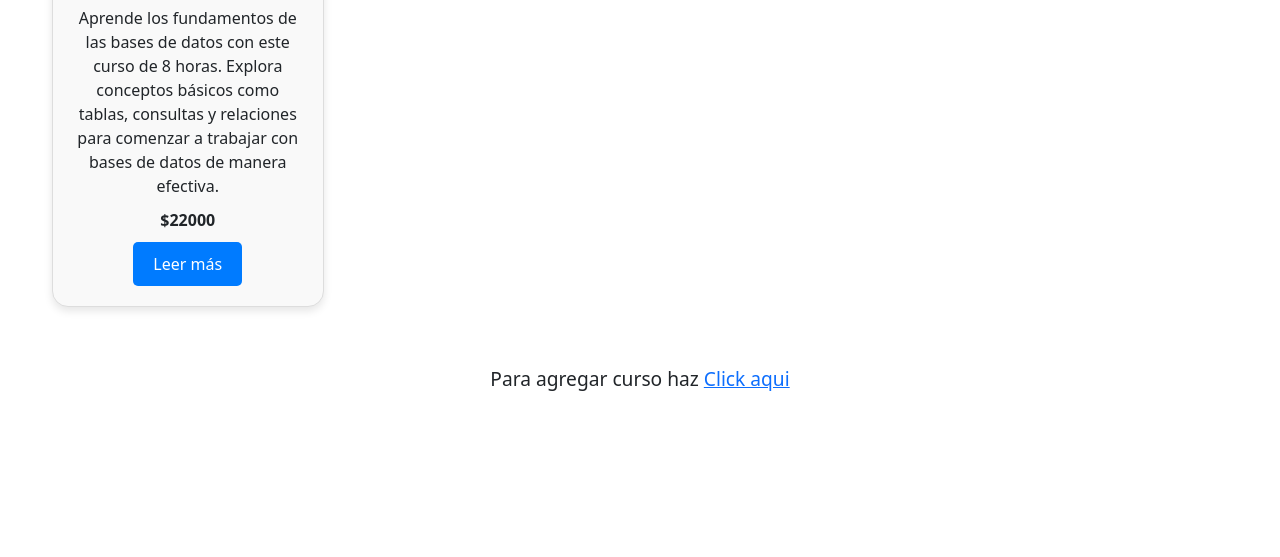
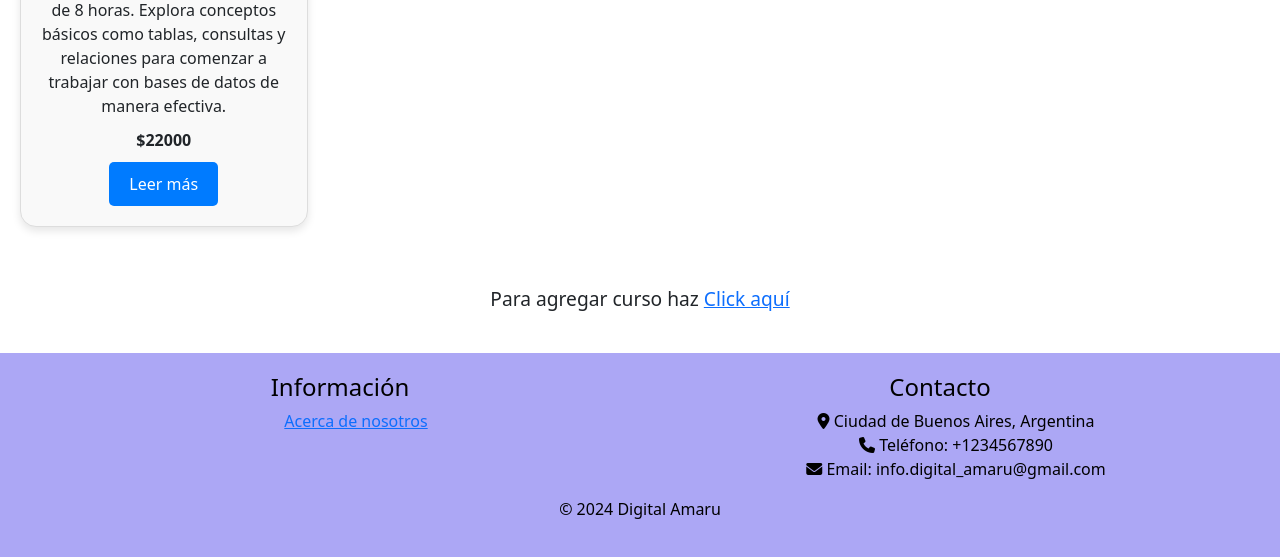
Before and after one commit to DH-Comision-07/grupo_2_digitalAmaru, a Node server app: page / in a window 1280 px wide. Shown: the part 2397-2954 px from the top of the page. Before the commit the page ends 2788 px from the top, so only its background shows below. Run offline with Node 20, Linux system fonts and the light colour scheme; some libraries are stand-ins or nearby versions.

Commit message:
subo el footer + ajustes

```diff
--- a/public/css/index.css
+++ b/public/css/index.css
@@ -171,7 +171,7 @@ body, html {
   display: flex;
   width: 100%;
   height: auto;
-  background-color: #de6266;
+  background-color: #aca7f5;
   align-items: center;
   justify-content: center;
 }
@@ -324,3 +324,24 @@ ul {
   padding: 0.5em 1em;
   border-radius: 0.5em;
 }
+
+/* Footer styles */
+.footer {
+  background-color: #aca7f5;
+  color: #000000;
+  padding: 20px 0;
+  text-align: center;
+}
+
+.footer__inner {
+  display: flex;
+  justify-content: space-between; /* alinea en los costados */
+  align-items: flex-start; /* alinacion vertical */
+  flex-wrap: wrap;
+  max-width: 1200px;
+  margin: 0 auto;
+}
+
+.footer__section {
+  flex: 1 1 45%; /* para que ajustemos el ancho de la secccion */
+  margin: 0 10px
--- a/src/views/index.ejs
+++ b/src/views/index.ejs
@@ -1,11 +1,11 @@
 <!DOCTYPE html>
 <html lang="en">
 
-<!--HEAD-->
+<!-- HEAD -->
 <%- include('./partials/head') %>
 
 <body>
-    <!--HEADER-->
+    <!-- HEADER -->
     <%- include('./partials/header') %>
 
     <main>
@@ -35,16 +35,11 @@
                 </article>
             </div>
         </div>
-    </main>
 
-    <article class="articulo-main">
+        <!-- Section de Cursos -->
         <section class="last-view">
             <h2 id="cursos" class="titular">Cursos</h2>
-
-            <p></p>
             <div class="courses-container">
-
-
                 <% for(let i = 0; i < products.length; i++) { %>
                 <div class="course">
                     <img src="<%= products[i].image %>" alt="<%= products[i].name %>">
@@ -55,24 +50,25 @@
                 </div>
                 <% } %>
             </div>
-
         </section>
 
+        <!-- Mensaje para agregar curso -->
         <div class="nuevocurso">
-            <p>Para agregar curso haz <a href="/editCreation/edit">Click aqui</a></p>
+            <p>Para agregar curso haz <a href="/editCreation/edit">Click aquí</a></p>
         </div>
+    </main>
 
+    <!-- FOOTER -->
+    <%- include('./partials/footer') %>
 
-
-    </article>
     <!-- Script para carrusel -->
     <script>
         document.addEventListener('DOMContentLoaded', function () {
             const carouselContainer = document.querySelector('.carousel-container');
             const slides = carouselContainer.querySelectorAll('.carousel-article');
-            const slideWidth = slides[0].offsetWidth; // Ancho de cada diapositiva
+            const slideWidth = slides[0].offsetWidth; // Ancho de las diapo
             let currentIndex = 0;
-            const intervalTime = 3000; // Cambia esto para ajustar la velocidad de cambio de las imágenes
+            const intervalTime = 3000; // Con esto fijas la velocidad a la que queres que pasen las img
 
             function showSlide(index) {
                 const newPosition = -index * slideWidth;
@@ -84,7 +80,7 @@
                 showSlide(currentIndex);
             }
 
-            setInterval(showNextSlide, intervalTime); // Cambiar automáticamente las imágenes cada intervalo de tiempo
+            setInterval(showNextSlide, intervalTime); // Esto cambia automáticamente las imágenes desp de cada intervalo de tiempo
         });
     </script>
 </body>
--- a/src/views/partials/footer.ejs
+++ b/src/views/partials/footer.ejs
@@ -1,3 +1,21 @@
-<footer>
-
+<footer class="footer">
+    <div class="footer__inner">
+        <div class="footer__section">
+            <h4>Información</h4>
+            <ul>
+                <li><a href="/about">Acerca de nosotros</a></li>
+            </ul>
+        </div>
+        <div class="footer__section contact-info">
+            <h4>Contacto</h4>
+            <ul>
+                <li><i class="fa-solid fa-map-marker-alt"></i> Ciudad de Buenos Aires, Argentina</li>
+                <li><i class="fa-solid fa-phone"></i> Teléfono: +1234567890</li>
+                <li><i class="fa-solid fa-envelope"></i> Email: info.digital_amaru@gmail.com</li>
+            </ul>
+        </div>
+    </div>
+    <div class="footer__bottom">
+        <p>&copy; 2024 Digital Amaru</p>
+    </div>
 </footer>
--- a/src/views/partials/header.ejs
+++ b/src/views/partials/header.ejs
@@ -4,11 +4,13 @@
 
         <ul class="nav-links">
             <a class="cursosss" href="#cursos">Cursos</a>
+        </ul>
+        <ul class="nav-links">
 
             <a class="blog" href="/blog">Blog</a>
+        </ul>
 
-            <a class="Nosotros" href="#Nosotros">Nosotros</a>
-        </ul>
+
 
         <form>
             <div class="search">
```
Lines whose indentation alone changed are shown as unchanged.
